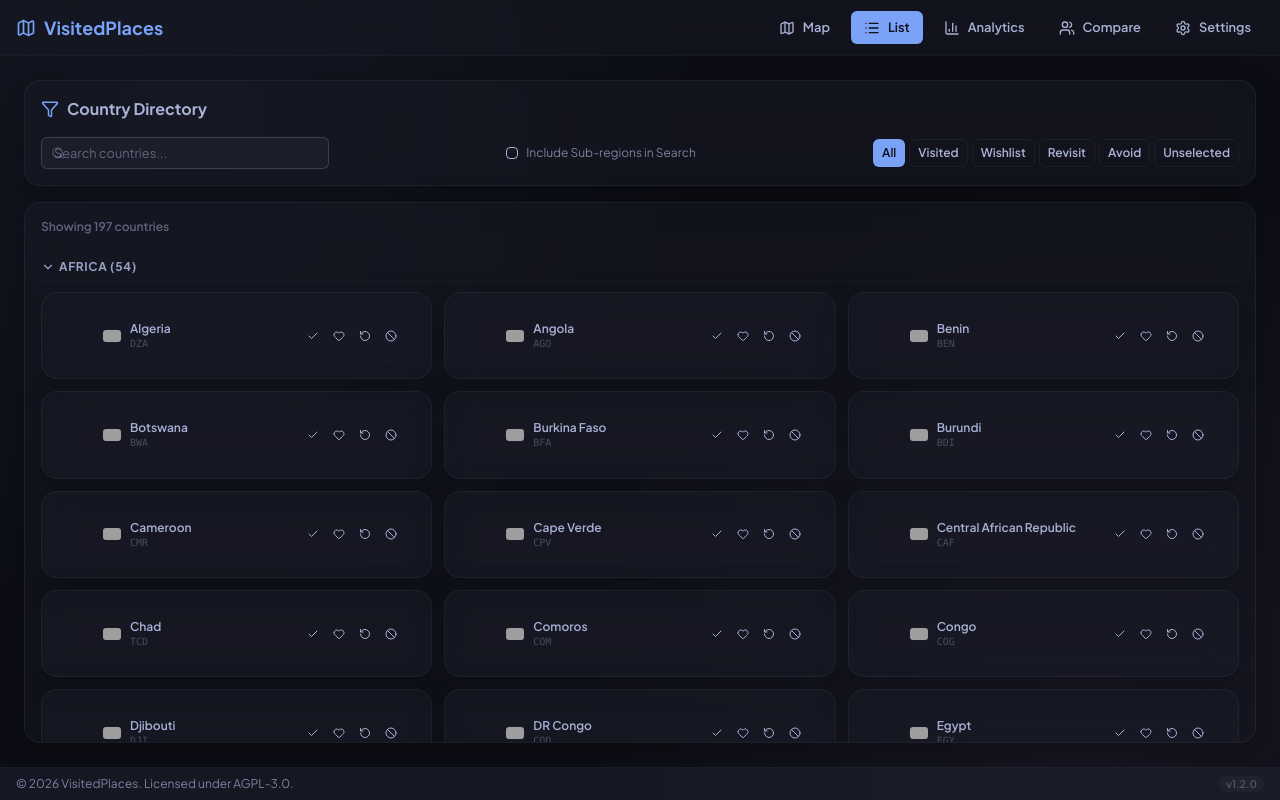
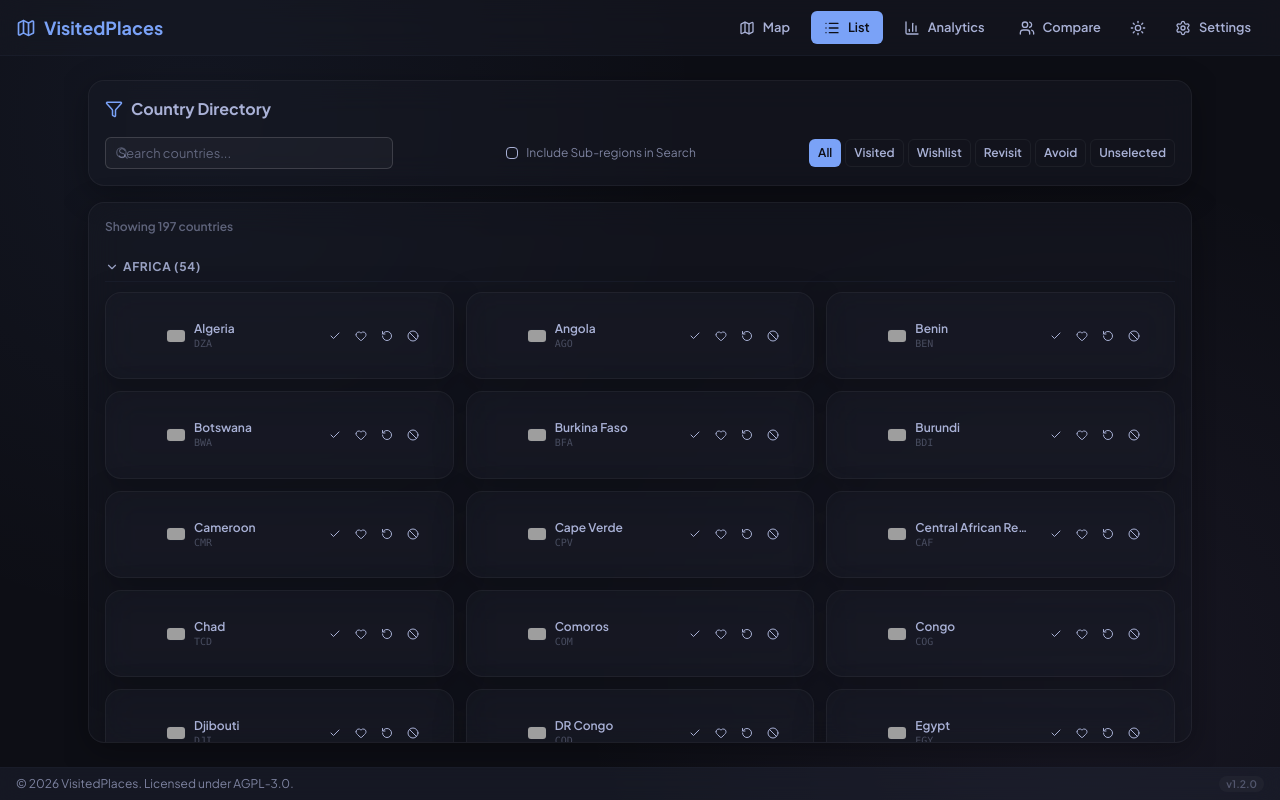
Before and after one commit to NotToxel/VisitedPlaces, a React (Vite) app: page /list in a window 1280 px wide. Built offline with nearby package versions, Linux system fonts and the light colour scheme; grey boxes are pictures that could not be loaded.

Commit message:
feat: add quick theme toggle, constrain page widths, and align map loading overlays

```diff
--- a/src/components/layout/Navbar.tsx
+++ b/src/components/layout/Navbar.tsx
@@ -1,10 +1,12 @@
 import React from 'react';
 import { NavLink } from 'react-router-dom';
-import { Map, List, BarChart3, Users, Settings } from 'lucide-react';
+import { Map, List, BarChart3, Users, Settings, Sun, Moon } from 'lucide-react';
 import { SettingsModal } from './SettingsModal';
+import { useStore } from '../../store/useStore';
 
 export const Navbar: React.FC = () => {
   const [isSettingsOpen, setIsSettingsOpen] = React.useState(false);
+  const { theme, toggleTheme } = useStore();
 
   const getLinkClass = (isActive: boolean) =>
     `btn btn-ghost btn-sm flex items-center gap-1.5 font-medium transition-colors ${
@@ -48,6 +50,15 @@ export const Navbar: React.FC = () => {
           <span className="hidden sm:inline">Compare</span>
         </NavLink>
 
+        {/* Quick Theme Toggle */}
+        <button
+          onClick={toggleTheme}
+          className="btn btn-ghost btn-sm btn-circle flex items-center justify-center text-base-content/80 hover:text-primary transition-colors"
+          title={theme === 'dark' ? 'Switch to Light Mode' : 'Switch to Dark Mode'}
+        >
+          {theme === 'dark' ? <Sun size={16} /> : <Moon size={16} />}
+        </button>
+
         {/* Data Manager / Settings */}
         <button
           onClick={() => setIsSettingsOpen(true)}
--- a/src/components/map/CompareMap.tsx
+++ b/src/components/map/CompareMap.tsx
@@ -100,14 +100,7 @@ const CompareMapBase: React.FC<CompareMapProps> = ({ mergedData, setTooltipConte
   }, []);
 
   return (
-    <div style={{ position: 'relative', width: '100%', height: '100%' }}>
-      {isLoading && (
-        <div className="map-loading-overlay">
-          <div className="map-loading-spinner" />
-          <span>Loading Map Data...</span>
-        </div>
-      )}
-
+    <div className="w-full h-full relative flex flex-col items-center justify-center">
       <ComposableMap
         projection="geoMercator"
         projectionConfig={{ scale: 147, center: [0, 0] }}
@@ -155,6 +148,13 @@ const CompareMapBase: React.FC<CompareMapProps> = ({ mergedData, setTooltipConte
           })}
         </ZoomableGroup>
       </ComposableMap>
+
+      {isLoading && (
+        <div className="map-loading-overlay">
+          <div className="map-loading-spinner" />
+          <span>Loading Map Data...</span>
+        </div>
+      )}
     </div>
   );
 };
--- a/src/components/map/StandardMap.tsx
+++ b/src/components/map/StandardMap.tsx
@@ -137,7 +137,7 @@ const StandardMapBase: React.FC<StandardMapProps> = ({
   const currentConfig = activeCountry ? drilldownRegistry[activeCountry] : null;
 
   return (
-    <>
+    <div className="w-full h-full relative flex flex-col items-center justify-center">
       {activeCountry && currentConfig && (
         <DrilldownControls
           activeCountry={activeCountry}
@@ -148,13 +148,6 @@ const StandardMapBase: React.FC<StandardMapProps> = ({
           setSubRegionCenter={setSubRegionCenter}
           setSubRegionZoom={setSubRegionZoom}
         />
-      )}
-
-      {isLoading && (
-        <div className="map-loading-overlay">
-          <div className="map-loading-spinner" />
-          <span>Loading Map Data...</span>
-        </div>
       )}
 
       <ComposableMap
@@ -225,7 +218,14 @@ const StandardMapBase: React.FC<StandardMapProps> = ({
           })}
         </ZoomableGroup>
       </ComposableMap>
-    </>
+
+      {isLoading && (
+        <div className="map-loading-overlay">
+          <div className="map-loading-spinner" />
+          <span>Loading Map Data...</span>
+        </div>
+      )}
+    </div>
   );
 };
 
--- a/src/index.css
+++ b/src/index.css
@@ -166,6 +166,7 @@ body {
   color: #ffffff;
   font-size: 0.9rem;
   font-weight: 600;
+  animation: fadeIn 0.25s ease-out forwards;
 }
 
 [data-theme="light"] .map-loading-overlay {
@@ -189,6 +190,11 @@ body {
 
 @keyframes spin {
   to { transform: rotate(360deg); }
+}
+
+@keyframes fadeIn {
+  from { opacity: 0; }
+  to { opacity: 1; }
 }
 
 /* Glassmorphism panel helper utilities */
--- a/src/pages/Analytics.tsx
+++ b/src/pages/Analytics.tsx
@@ -103,7 +103,7 @@ const Analytics: React.FC = () => {
   const percentVisited = totalCountries > 0 ? ((totalVisitedAndRevisit / totalCountries) * 100).toFixed(1) : '0';
 
   return (
-    <div className="p-4 md:p-6 h-full flex flex-col gap-4 overflow-hidden bg-transparent">
+    <div className="p-4 md:p-6 h-full flex flex-col gap-4 overflow-hidden bg-transparent max-w-6xl mx-auto w-full">
       {/* Header */}
       <div className="glass-panel border border-base-300/50 p-4 rounded-2xl shrink-0 flex items-center gap-2 select-none">
         <PieIcon size={18} className="text-primary" />
--- a/src/pages/List.tsx
+++ b/src/pages/List.tsx
@@ -111,7 +111,7 @@ const List: React.FC = () => {
   };
 
   return (
-    <div className="p-4 md:p-6 h-full flex flex-col gap-4 overflow-hidden bg-transparent select-none">
+    <div className="p-4 md:p-6 h-full flex flex-col gap-4 overflow-hidden bg-transparent select-none max-w-6xl mx-auto w-full">
       {/* Header and Controls */}
       <div className="glass-panel border border-base-300/50 p-4 rounded-2xl shrink-0 flex flex-col gap-4">
         <h2 className="flex items-center gap-2 text-md font-bold text-base-content select-none">
```
